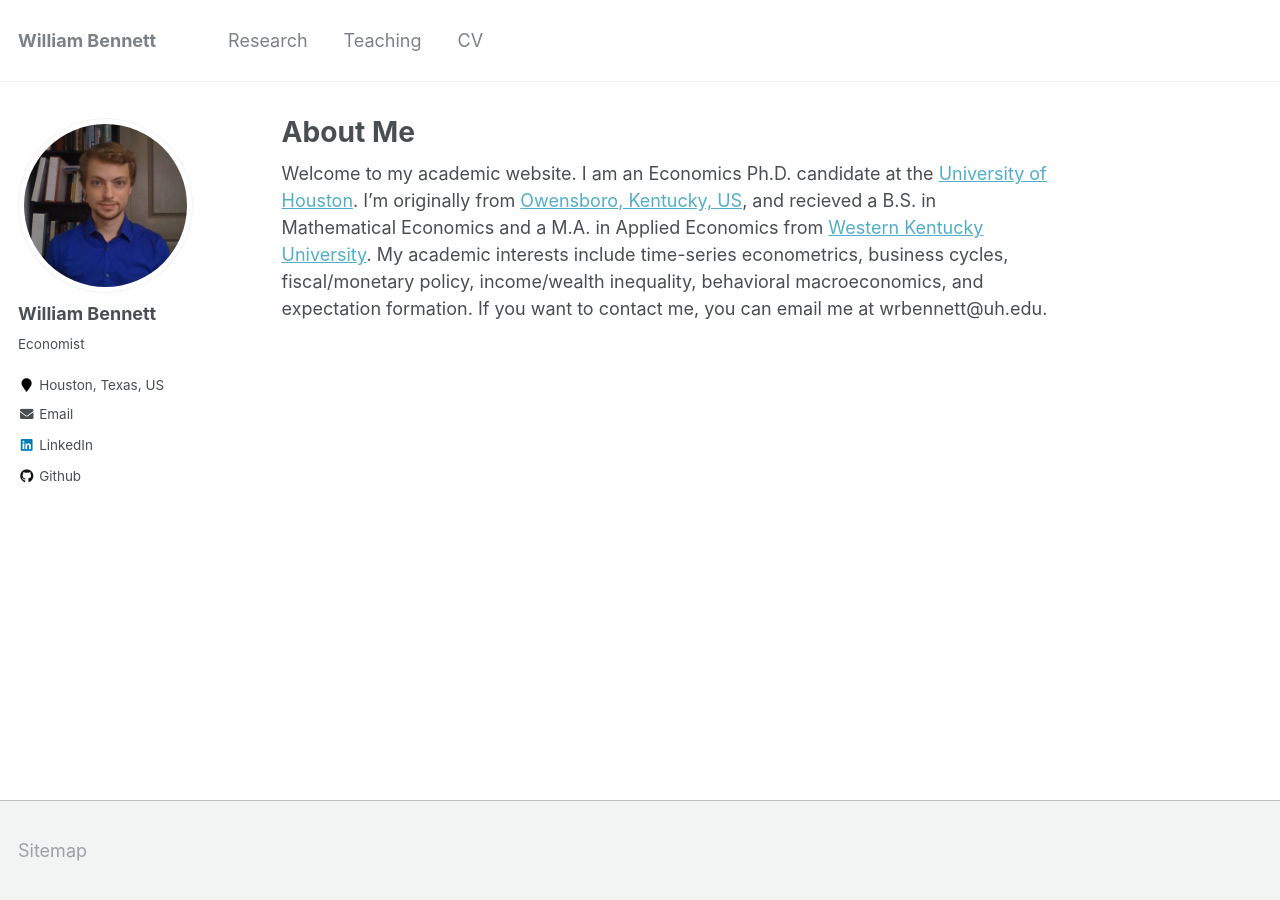
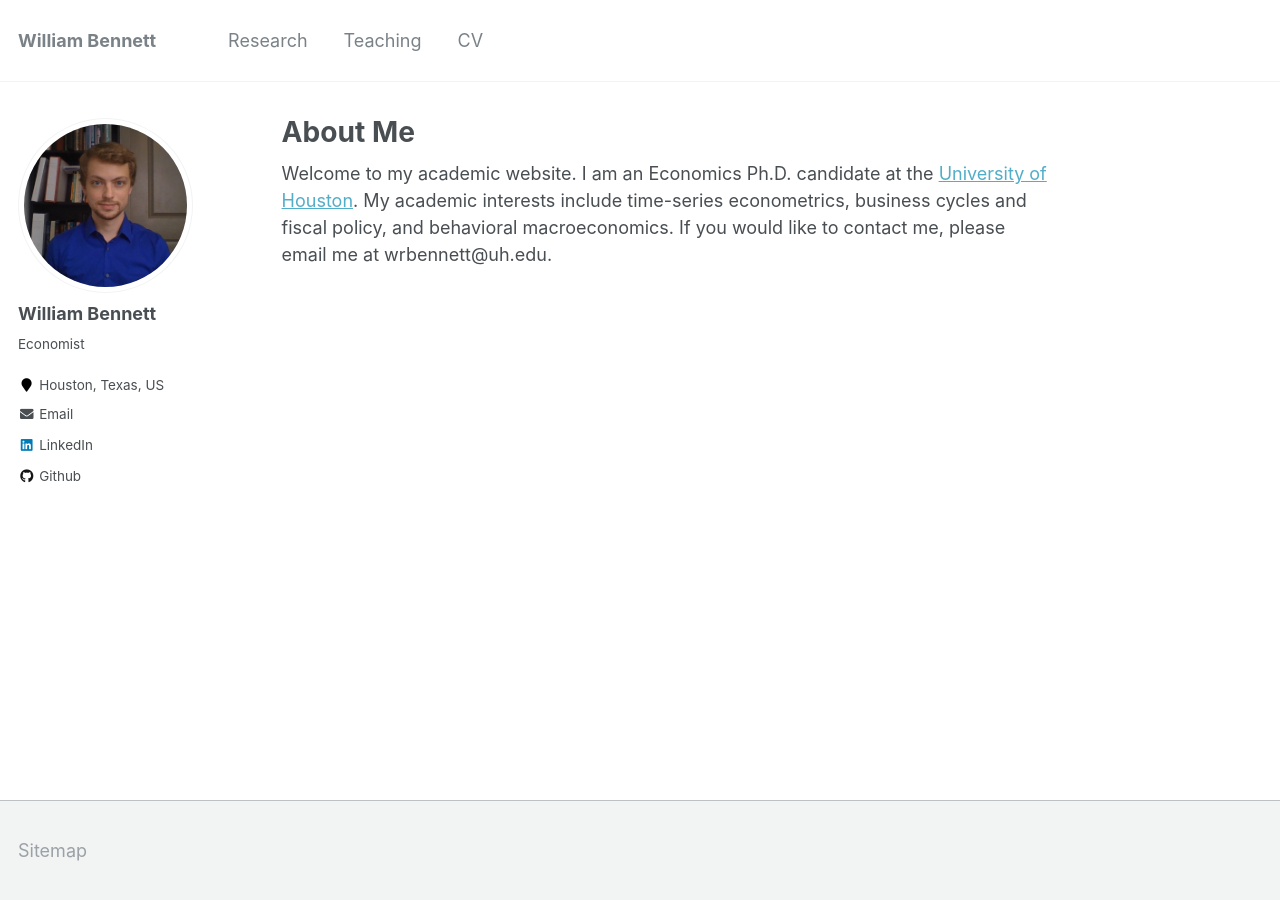
Before and after one commit to williambennettecon/williambennettecon.github.io, a Jekyll site: the page built from _pages/about.md, in a window 1280 px wide. Built offline with Jekyll 4.4.1, drawn with Linux system fonts in a browser that asks for light colours.

Commit message:
Update about.md

```diff
--- a/_pages/about.md
+++ b/_pages/about.md
@@ -9,4 +9,4 @@ redirect_from:
   - /about.html
 ---
 
-Welcome to my academic website. I am an Economics Ph.D. candidate at the [University of Houston](https://www.uh.edu/class/economics/). I'm originally from [Owensboro, Kentucky, US](https://en.wikipedia.org/wiki/Owensboro%2C_Kentucky), and recieved a B.S. in Mathematical Economics and a M.A. in Applied Economics from [Western Kentucky University](https://www.wku.edu/economics/). My academic interests include time-series econometrics, business cycles, fiscal/monetary policy, income/wealth inequality, behavioral macroeconomics, and expectation formation. If you want to contact me, you can email me at wrbennett@uh.edu.
+Welcome to my academic website. I am an Economics Ph.D. candidate at the [University of Houston](https://www.uh.edu/class/economics/graduate/job-candidates/). My academic interests include time-series econometrics, business cycles and fiscal policy, and behavioral macroeconomics. If you would like to contact me, please email me at wrbennett@uh.edu.
```
